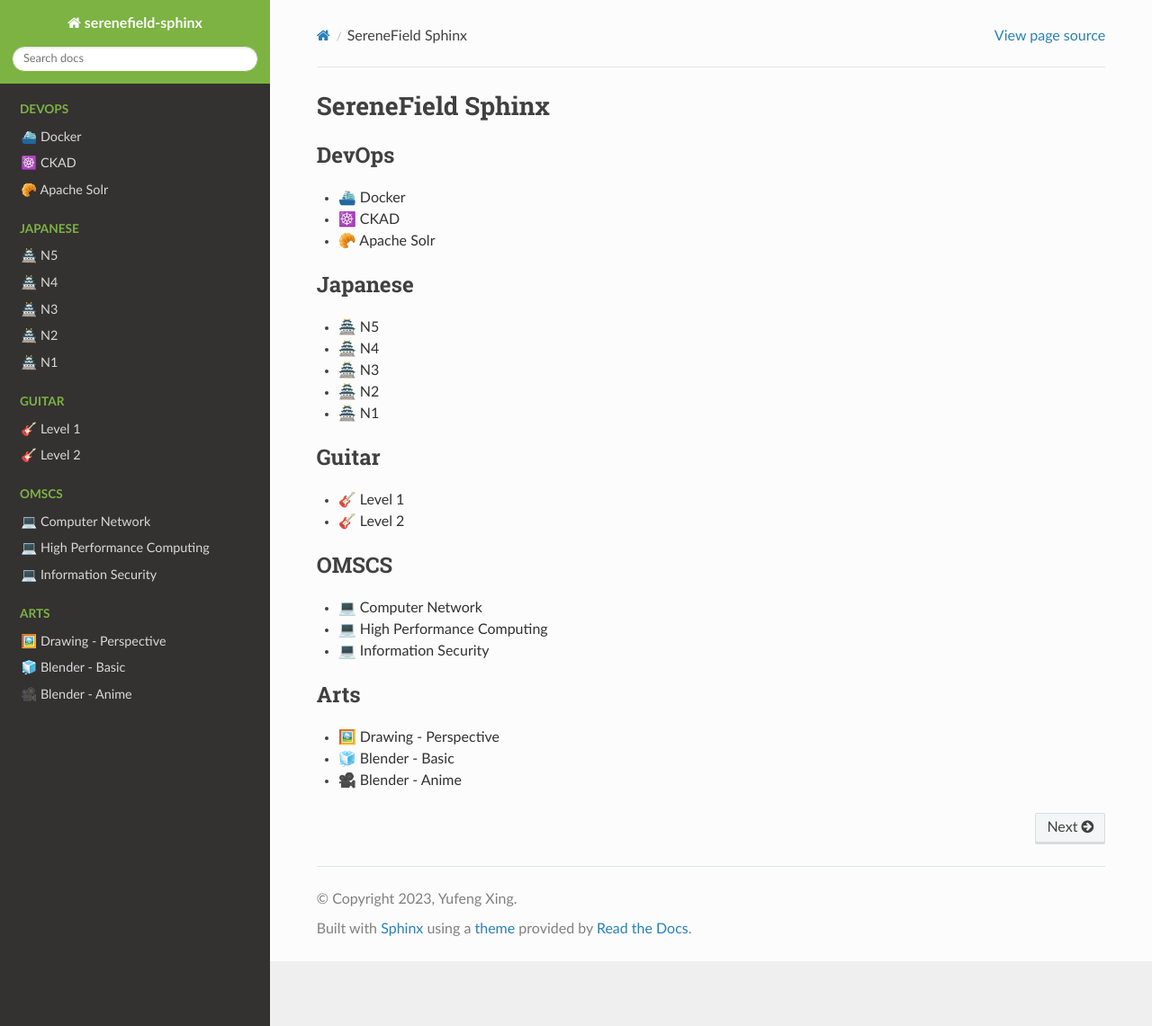
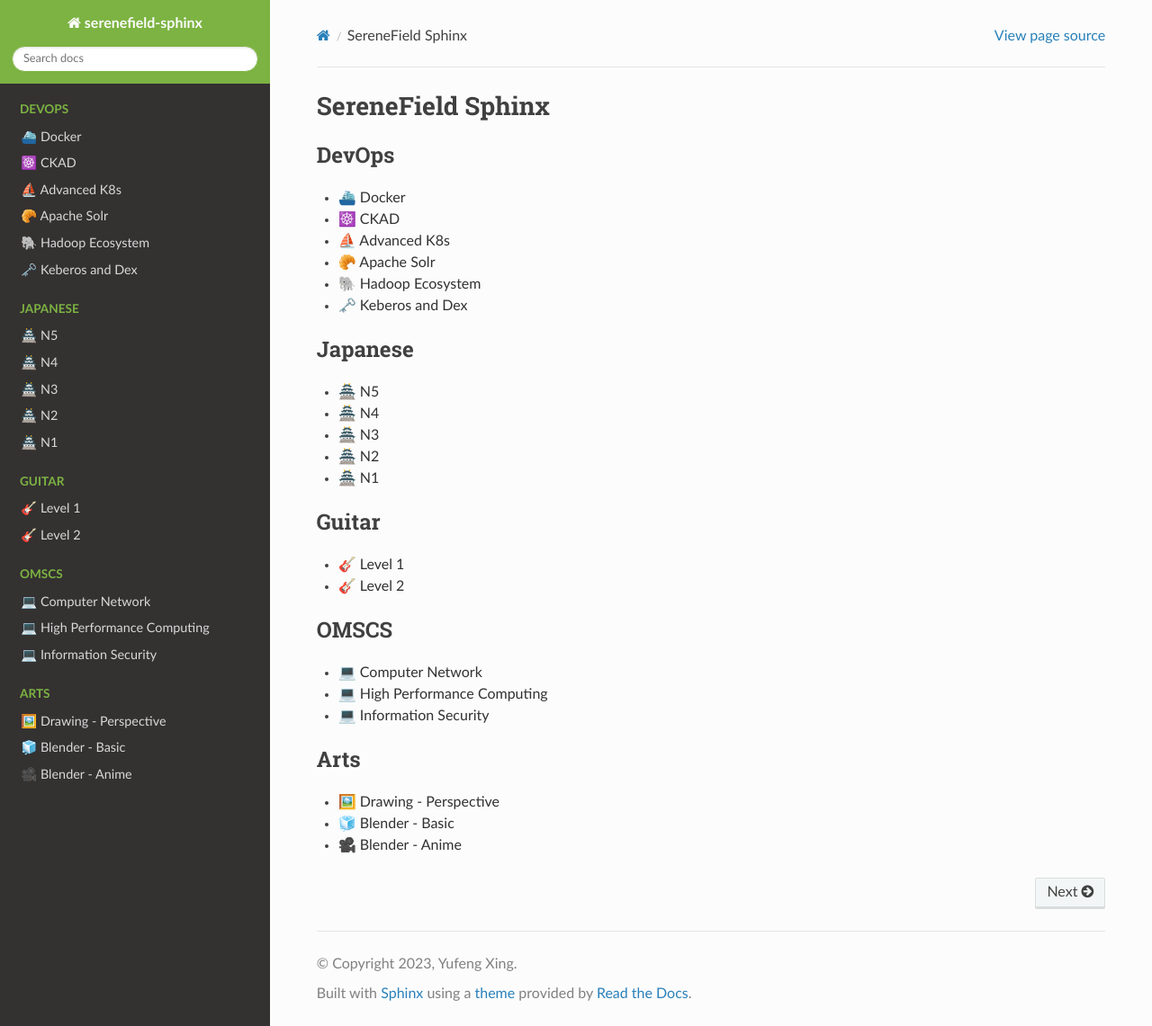
Before and after one commit to Serene-Field/sphinx-transit, a Sphinx documentation site: the page built from docs/index.rst, in a window 1280 px wide and 1141 px high. Shown: the whole window at 90% size. Built offline with Sphinx 7.4.7 and the Read the Docs theme 2.0.0, drawn with Linux system fonts in a browser that asks for light colours; pages that are not in the unit, such as notebooks, are missing from menus.

Commit message:
update: add adv k8s

```diff
--- a/docs/OMSCS/index.rst
+++ b/docs/OMSCS/index.rst
@@ -16,8 +16,6 @@
 
    .. class:: hidden
       CN/note10
-
-   CN/note11
 
 💻  High Performance Computing
 ==============================
--- a/docs/devops/index.rst
+++ b/docs/devops/index.rst
@@ -10,6 +10,16 @@
 .. toctree::
    :maxdepth: 1
 
+   ckad/note1
+
+⛵️  Advanced K8s
+==================
+
+.. toctree::
+   :maxdepth: 1
+
+   advk8s/note1
+
 🥐  Apache Solr
 ================
 
@@ -17,3 +27,19 @@
    :maxdepth: 1
 
    solr/note1
+
+🐘  Hadoop Ecosystem
+=======================
+
+.. toctree::
+   :maxdepth: 1
+
+   hdp/note1
+
+🗝️  Keberos and Dex
+=======================
+
+.. toctree::
+   :maxdepth: 1
+
+   auth/note1
```
Also changed, not shown: docs/devops/advk8s/note1.md (added, +108 -0 lines).
